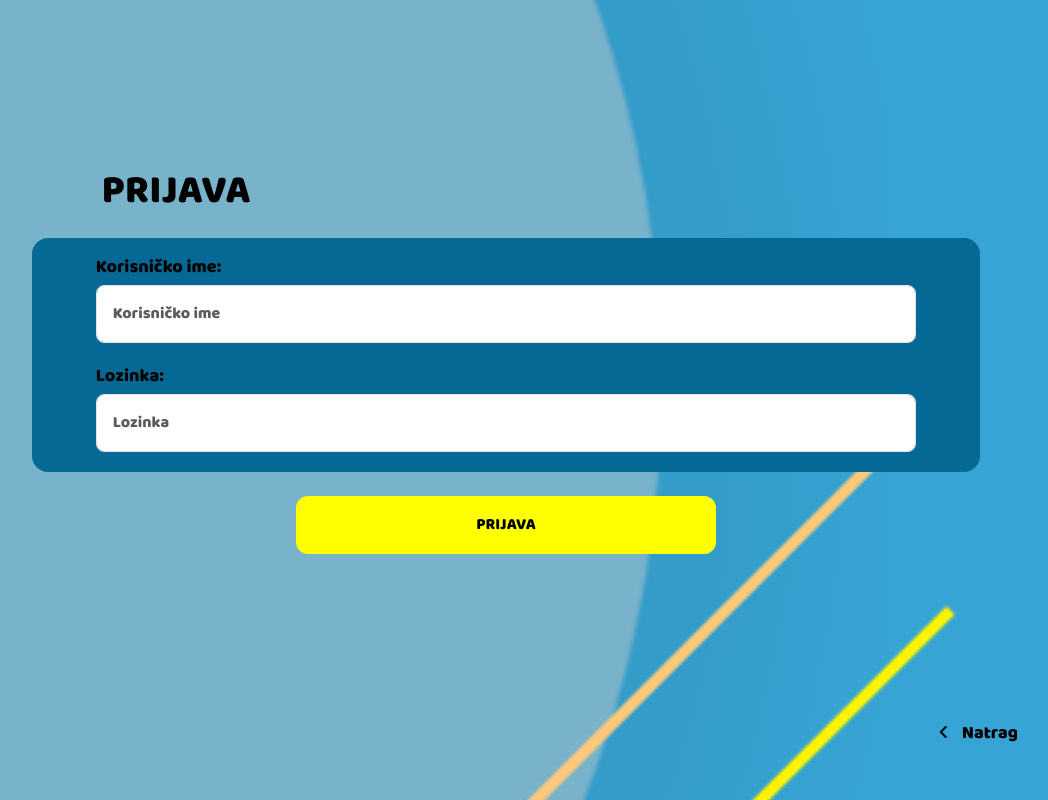
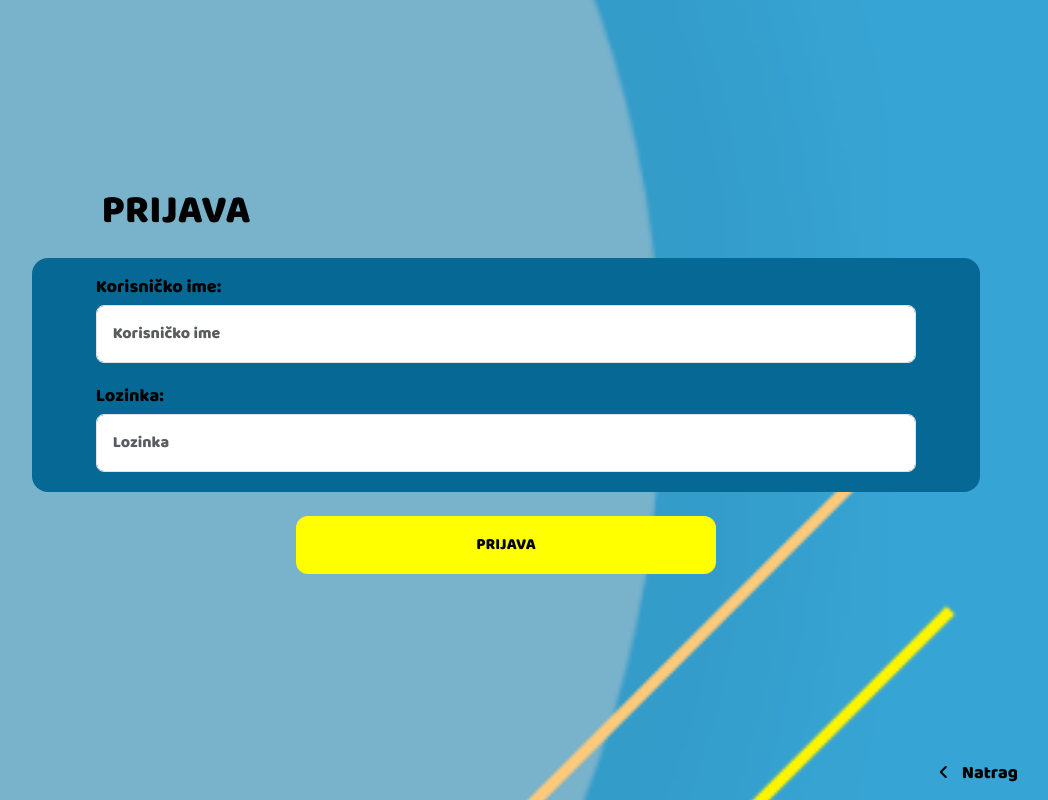
Before and after one commit to emilipuh/frontend, a Vue app: page /prijava in a window 1280 px wide. Shown: the whole page, without its empty margins (134-1182 px from the left). Built offline with nearby package versions, Linux system fonts and the light colour scheme.

Commit message:
Izmijenjen min-height

```diff
--- a/src/views/Prijava.vue
+++ b/src/views/Prijava.vue
@@ -79,7 +79,7 @@ export default {
 <style scoped lang="scss">
 .container {
   margin: auto;
-  min-height: 90dvh;
+  min-height: 95dvh;
   color: black;
   display: flex;
   flex-direction: column;
--- a/src/views/Registracija.vue
+++ b/src/views/Registracija.vue
@@ -163,7 +163,7 @@ export default {
 <style scoped lang="scss">
 .container {
   margin: auto;
-  min-height: 90dvh;
+  min-height: 95dvh;
   color: black;
   display: flex;
   flex-direction: column;
```
